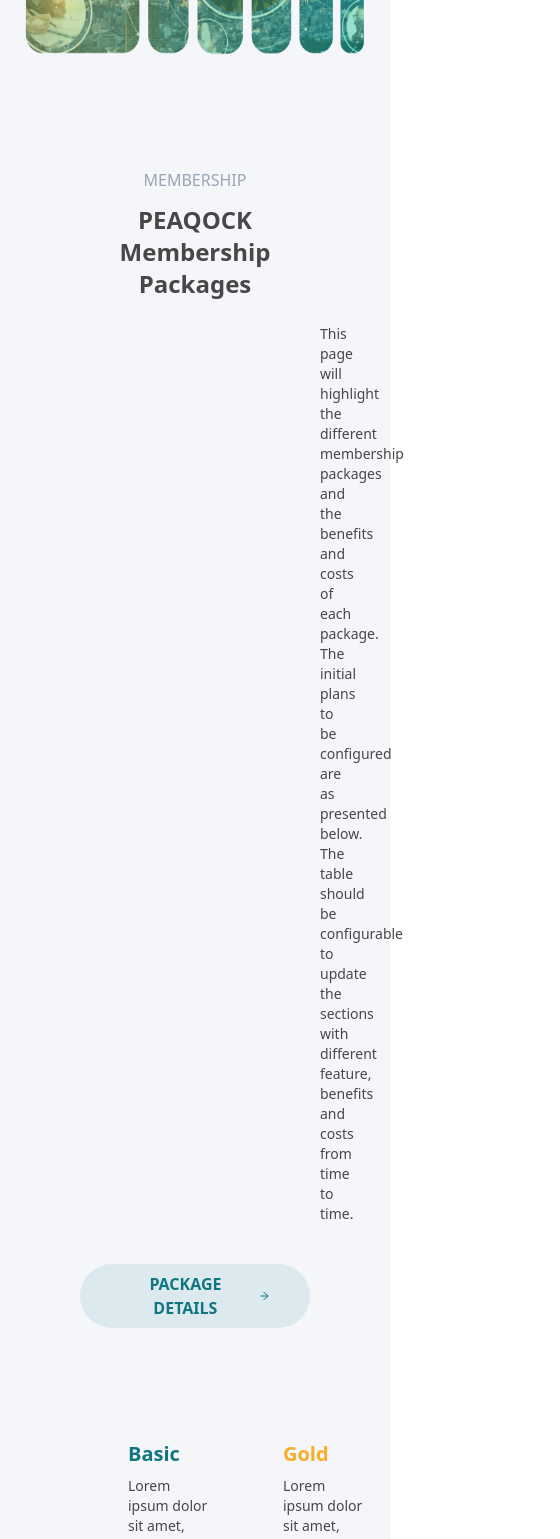
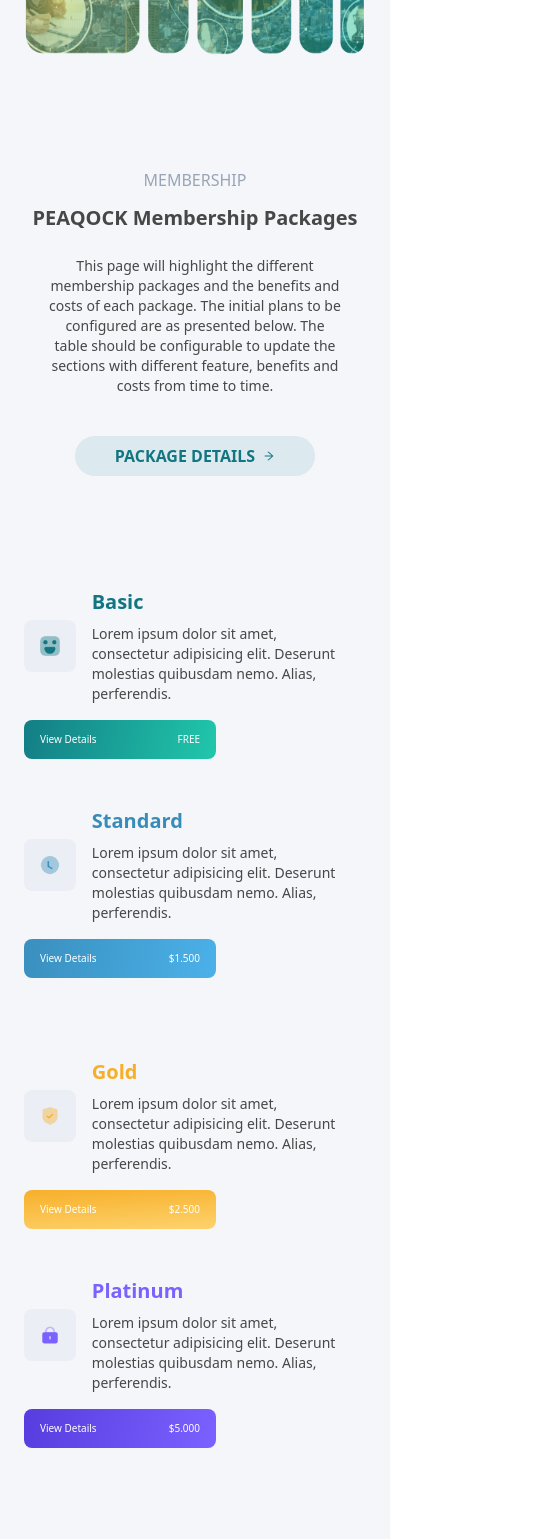
Before and after one commit to chourafiDev/Peaqock, a Next.js app: page / in a window 390 px wide. Shown: the part 2620-4159 px from the top of the page, 560 px wide, since content can reach past the window. Built offline with nearby package versions, Linux system fonts and the light colour scheme.

Commit message:
Fix Responsive Membership Section

```diff
--- a/app/components/Membership.tsx
+++ b/app/components/Membership.tsx
@@ -5,14 +5,14 @@ import Image from "next/image";
 
 const Membership = () => {
   return (
-    <div className="bg-light-gray px-20 pt-10 pb-40">
+    <div className="bg-light-gray lg:px-28 md:px-16 px-6 pt-10 pb-40">
       <div className="mb-10 text-center">
         <p className="text-second-gray mb-3 uppercase">membership</p>
-        <h1 className="text-base-gray font-bold text-2xl mb-6">
+        <h1 className="text-base-gray font-bold md:text-2xl text-xl mb-6">
           PEAQOCK Membership Packages
         </h1>
 
-        <p className="px-60 text-base-gray text-sm">
+        <p className="lg:px-60 md:px-20 px-6 text-base-gray text-sm">
           This page will highlight the different membership packages and the
           benefits and costs of each package. The initial plans to be configured
           are as presented below. The table should be configurable to update the
@@ -28,10 +28,10 @@ const Membership = () => {
         </Button>
       </div>
 
-      <div className="grid grid-cols-2 mt-28 gap-20">
+      <div className="grid lg:grid-cols-2 grid-cols-1 mt-28 gap-20">
         <div className="space-y-12">
-          <div className="flex items-center gap-4">
-            <div className="flex items-center gap-4">
+          <div className="flex md:flex-row flex-col md:items-center items-start md:gap-4 gap-0">
+            <div className="flex items-center gap-4 md:mb-0 mb-4">
               <div className="inline-block bg-third-gray/10 p-4 rounded-lg">
                 <div className="flex">
                   <Image src={Icon1} alt="icon-1" width={55} height={55} />
@@ -50,8 +50,8 @@ const Membership = () => {
               <span className="uppercase">Free</span>
             </Button>
           </div>
-          <div className="flex items-center gap-4">
-            <div className="flex items-center gap-4">
+          <div className="flex md:flex-row flex-col md:items-center items-start md:gap-4 gap-0">
+            <div className="flex items-center gap-4 md:mb-0 mb-4">
               <div className="inline-block bg-third-gray/10 p-4 rounded-lg">
                 <div className="flex">
                   <Image src={Icon2} alt="icon-1" width={55} height={55} />
@@ -72,8 +72,8 @@ const Membership = () => {
           </div>
         </div>
         <div className="space-y-12">
-          <div className="flex items-center gap-4">
-            <div className="flex items-center gap-4">
+          <div className="flex md:flex-row flex-col md:items-center items-start md:gap-4 gap-0">
+            <div className="flex items-center gap-4 md:mb-0 mb-4">
               <div className="inline-block bg-third-gray/10 p-4 rounded-lg">
                 <div className="flex">
                   <Image src={Icon3} alt="icon-1" width={55} height={55} />
@@ -92,8 +92,8 @@ const Membership = () => {
               <span>$2.500</span>
             </Button>
           </div>
-          <div className="flex items-center gap-4">
-            <div className="flex items-center gap-4">
+          <div className="flex md:flex-row flex-col md:items-center items-start md:gap-4 gap-0">
+            <div className="flex items-center gap-4 md:mb-0 mb-4">
               <div className="inline-block bg-third-gray/10 p-4 rounded-lg">
                 <div className="flex">
                   <Image src={Icon4} alt="icon-1" width={55} height={55} />
```
